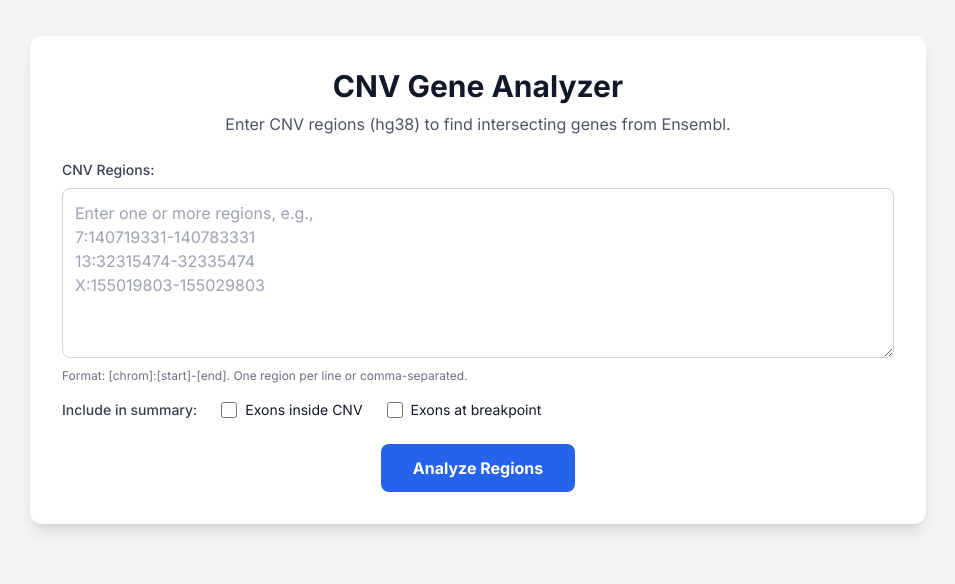
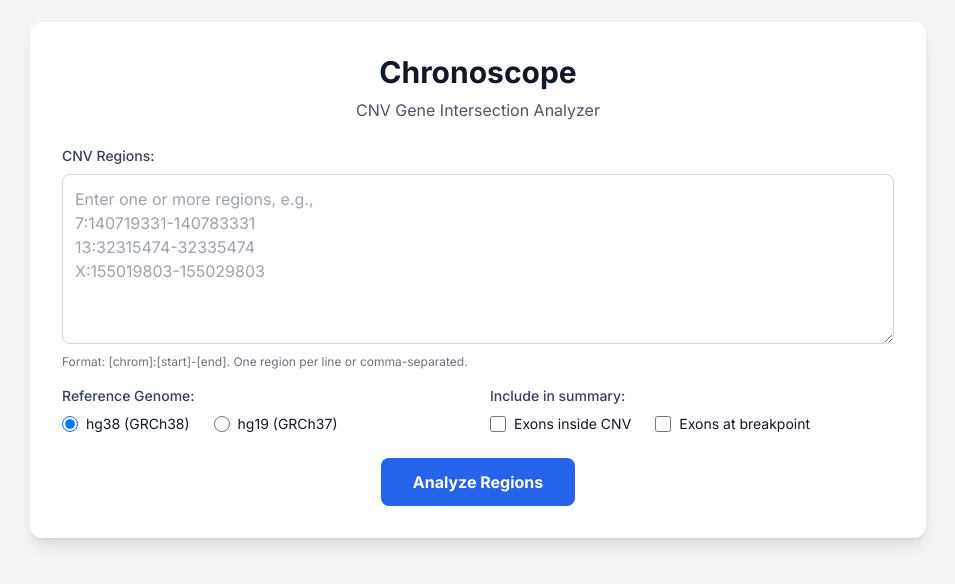
Before and after one commit to suvakov/cnvgenes, a plain HTML site: page index.html in a window 1280 px wide. Shown: the part 120-704 px from the top of the page, without its empty margins (162-1117 px from the left). Drawn offline with nearby package versions, Linux system fonts and the light colour scheme.

Commit message:
Adding hg19

```diff
--- a/index.html
+++ b/index.html
@@ -4,7 +4,7 @@
 <head>
     <meta charset="UTF-8">
     <meta name="viewport" content="width=device-width, initial-scale=1.0">
-    <title>CNV Gene Intersection Analyzer</title>
+    <title>Chronoscope - CNV Gene Analyzer</title>
     <script src="https://cdn.tailwindcss.com"></script>
     <link href="https://fonts.googleapis.com/css2?family=Inter:wght@400;500;600;700&display=swap" rel="stylesheet">
     <style>
@@ -32,7 +32,8 @@
             display: none;
         }
 
-        /* Custom focus styles for checkboxes */
+        /* Custom focus styles for checkboxes and radio buttons */
+        input[type="radio"]:focus,
         input[type="checkbox"]:focus {
             box-shadow: 0 0 0 2px rgba(59, 130, 246, 0.5);
         }
@@ -44,11 +45,10 @@
     <div class="w-full max-w-4xl bg-white rounded-xl shadow-lg p-6 md:p-8">
 
         <div class="text-center mb-6">
-            <h1 class="text-3xl font-bold text-gray-900">CNV Gene Analyzer</h1>
-            <p class="text-gray-600 mt-2">Enter CNV regions (hg38) to find intersecting genes from Ensembl.</p>
+            <h1 class="text-3xl font-bold text-gray-900">Chronoscope</h1>
+            <p class="text-gray-600 mt-2">CNV Gene Intersection Analyzer</p>
         </div>
 
-        <!-- Input Section -->
         <div class="mb-4">
             <label for="cnv-input" class="block text-sm font-medium text-gray-700 mb-2">CNV Regions:</label>
             <textarea id="cnv-input" rows="6"
@@ -58,9 +58,25 @@
             </p>
         </div>
 
-        <!-- Options Section -->
-        <div class="mb-6 space-y-2 sm:space-y-0 sm:flex sm:items-center sm:space-x-6">
-            <p class="text-sm font-medium text-gray-700">Include in summary:</p>
+        <div class="grid grid-cols-1 md:grid-cols-2 gap-6 mb-6">
+            <div>
+                <p class="text-sm font-medium text-gray-700 mb-2">Reference Genome:</p>
+                <div class="flex items-center space-x-6">
+                    <div class="flex items-center">
+                        <input id="genome-hg38" name="genome" type="radio" value="GRCh38"
+                            class="h-4 w-4 text-blue-600 border-gray-300 focus:ring-blue-500" checked>
+                        <label for="genome-hg38" class="ml-2 block text-sm text-gray-900">hg38 (GRCh38)</label>
+                    </div>
+                    <div class="flex items-center">
+                        <input id="genome-hg19" name="genome" type="radio" value="GRCh37"
+                            class="h-4 w-4 text-blue-600 border-gray-300 focus:ring-blue-500">
+                        <label for="genome-hg19" class="ml-2 block text-sm text-gray-900">hg19 (GRCh37)</label>
+                    </div>
+                </div>
+            </div>
+            <div>
+                <p class="text-sm font-medium text-gray-700 mb-2">Include in summary:</p>
+                <div class="flex items-center space-x-6">
                     <div class="flex items-center">
                         <input id="show-exons-inside" type="checkbox"
                             class="h-4 w-4 text-blue-600 border-gray-300 rounded focus:ring-blue-500">
@@ -69,7 +85,10 @@
                     <div class="flex items-center">
                         <input id="show-exons-breakpoint" type="checkbox"
                             class="h-4 w-4 text-blue-600 border-gray-300 rounded focus:ring-blue-500">
-                <label for="show-exons-breakpoint" class="ml-2 block text-sm text-gray-900">Exons at breakpoint</label>
+                        <label for="show-exons-breakpoint" class="ml-2 block text-sm text-gray-900">Exons at
+                            breakpoint</label>
+                    </div>
+                </div>
             </div>
         </div>
 
@@ -81,16 +100,13 @@
             </button>
         </div>
 
-        <!-- Results Section -->
         <div id="results-area" class="mt-8 hidden">
-            <!-- Tab-separated output -->
             <div>
                 <label for="output-textarea" class="block text-lg font-semibold text-gray-800 mb-2">Tab-Separated
                     Output</label>
                 <textarea id="output-textarea" readonly rows="8"
                     class="w-full p-3 font-mono text-sm bg-gray-50 border border-gray-300 rounded-lg"></textarea>
             </div>
-            <!-- Detailed logs -->
             <div class="mt-6">
                 <h3 class="text-lg font-semibold text-gray-800 mb-2">Detailed Logs</h3>
                 <div id="logs-container">
@@ -111,8 +127,6 @@
         const logsContainer = document.getElementById('logs-container');
         const showExonsInsideCheck = document.getElementById('show-exons-inside');
         const showExonsBreakpointCheck = document.getElementById('show-exons-breakpoint');
-
-        const ensemblServer = 'https://rest.ensembl.org';
 
         submitBtn.addEventListener('click', handleSubmission);
 
@@ -155,6 +169,10 @@
         }
 
         async function analyzeSingleRegion(regionStr) {
+            // Determine selected genome and corresponding Ensembl server URL
+            const selectedGenome = document.querySelector('input[name="genome"]:checked').value;
+            const ensemblServer = selectedGenome === 'GRCh37' ? 'https://grch37.rest.ensembl.org' : 'https://rest.ensembl.org';
+
             const regionRegex = /^(\w+):(\d+)-(\d+)$/;
             const match = regionStr.match(regionRegex);
 
@@ -180,11 +198,12 @@
 
                 if (genes.length === 0) {
                     appendOutputLine(regionStr, 'No overlapping genes found');
-                    renderLog(regionStr, 'API call for overlapping genes returned an empty list.', false);
+                    renderLog(regionStr, `API call for overlapping genes returned an empty list from ${ensemblServer}.`, false);
                     return;
                 }
 
-                const geneAnalysisPromises = genes.map(gene => analyzeGeneOverlap(gene, cnvStart, cnvEnd));
+                // Pass the server URL to the analysis function
+                const geneAnalysisPromises = genes.map(gene => analyzeGeneOverlap(gene, cnvStart, cnvEnd, ensemblServer));
                 const geneResults = await Promise.all(geneAnalysisPromises);
 
                 const summaryText = geneResults.map(r => r.summary).join(',');
@@ -200,7 +219,7 @@
             }
         }
 
-        async function analyzeGeneOverlap(gene, cnvStart, cnvEnd) {
+        async function analyzeGeneOverlap(gene, cnvStart, cnvEnd, ensemblServer) {
             const geneStart = parseInt(gene.start, 10);
             const geneEnd = parseInt(gene.end, 10);
             const geneName = gene.external_name || gene.id;
@@ -266,14 +285,12 @@
                         log.push(`- Exons fully inside CNV: ${exonList}`);
                     }
 
-                    // *** MODIFIED LOGIC BLOCK ***
                     if (showExonsBreakpointCheck.checked) {
                         if (exonsAtBreakpoint.size > 0) {
                             const exonList = [...exonsAtBreakpoint].join('|');
                             summaryParts.push(`exon_at_breakpoint:${exonList}`);
                             log.push(`- Exons physically hit by a CNV breakpoint: ${exonList}`);
                         } else if (isCodingBreakpoint) {
-                            // This is the special case: coding breakpoint in an intron
                             summaryParts.push(`intronic_breakpoint`);
                             log.push(`- Note: The coding breakpoint occurs in an intron, not within an exon's physical boundaries.`);
                         }
```
Lines whose indentation alone changed are shown as unchanged.
